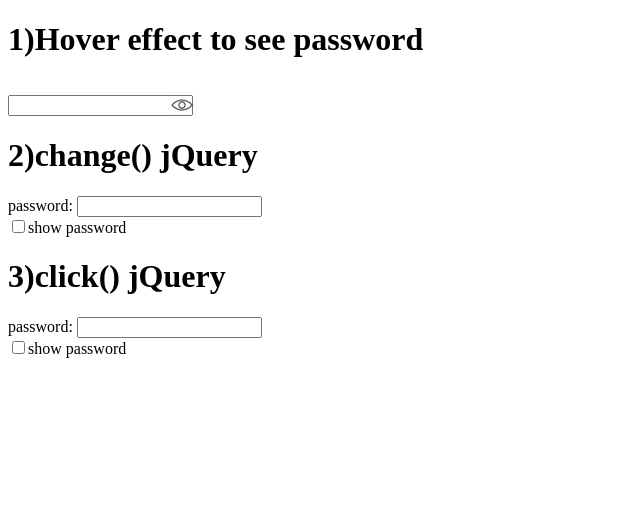
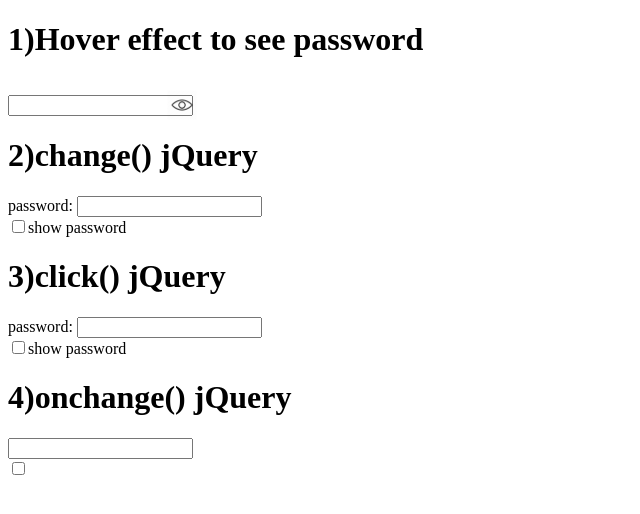
Before and after one commit to nani554/PasswordViewerOnEvent, a plain HTML site: page index.html in a window 1280 px wide. Shown: the whole page, without its empty margins (0-640 px from the left). Drawn offline with Linux system fonts and the light colour scheme.

Commit message:
adding one more way of viewing password
inline event handler

```diff
--- a/index.html
+++ b/index.html
@@ -39,6 +39,9 @@
 		<label>password:</label>
 		<input type='password' id='pwds'><br>
 		<input type='checkbox' id='checks'><label>show password</label>
+	<h1>4)onchange() jQuery</h1>
+	<input type='password' id='password'><br>
+	<input type='checkbox' onchange='document.getElementById("password").type= this.checked ? "text" : "password"'>
 <script src='jquery-3.2.1.js'></script>
 <!-- <script src='bootstrap-3.3.7/js/bootstrap.js'></script> -->
 <script>
```
